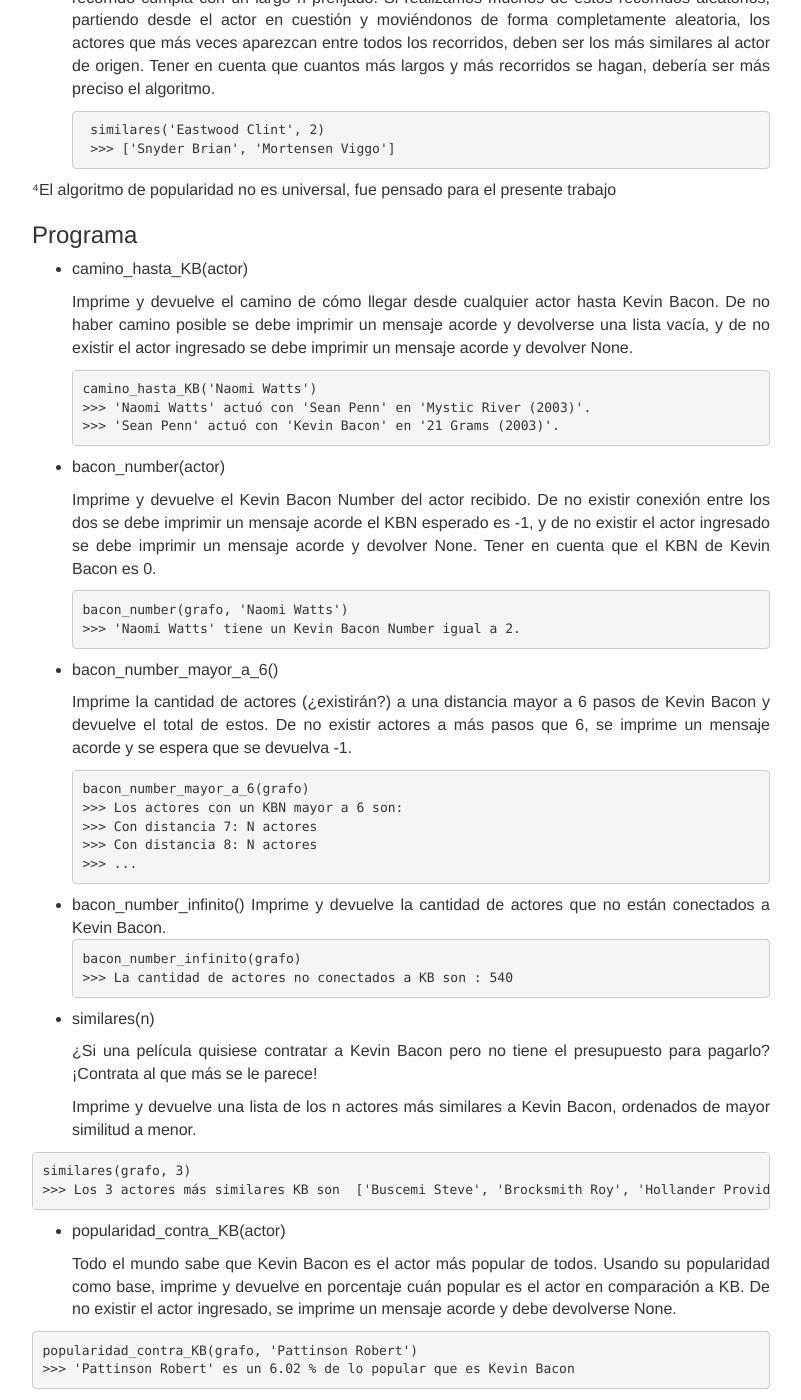
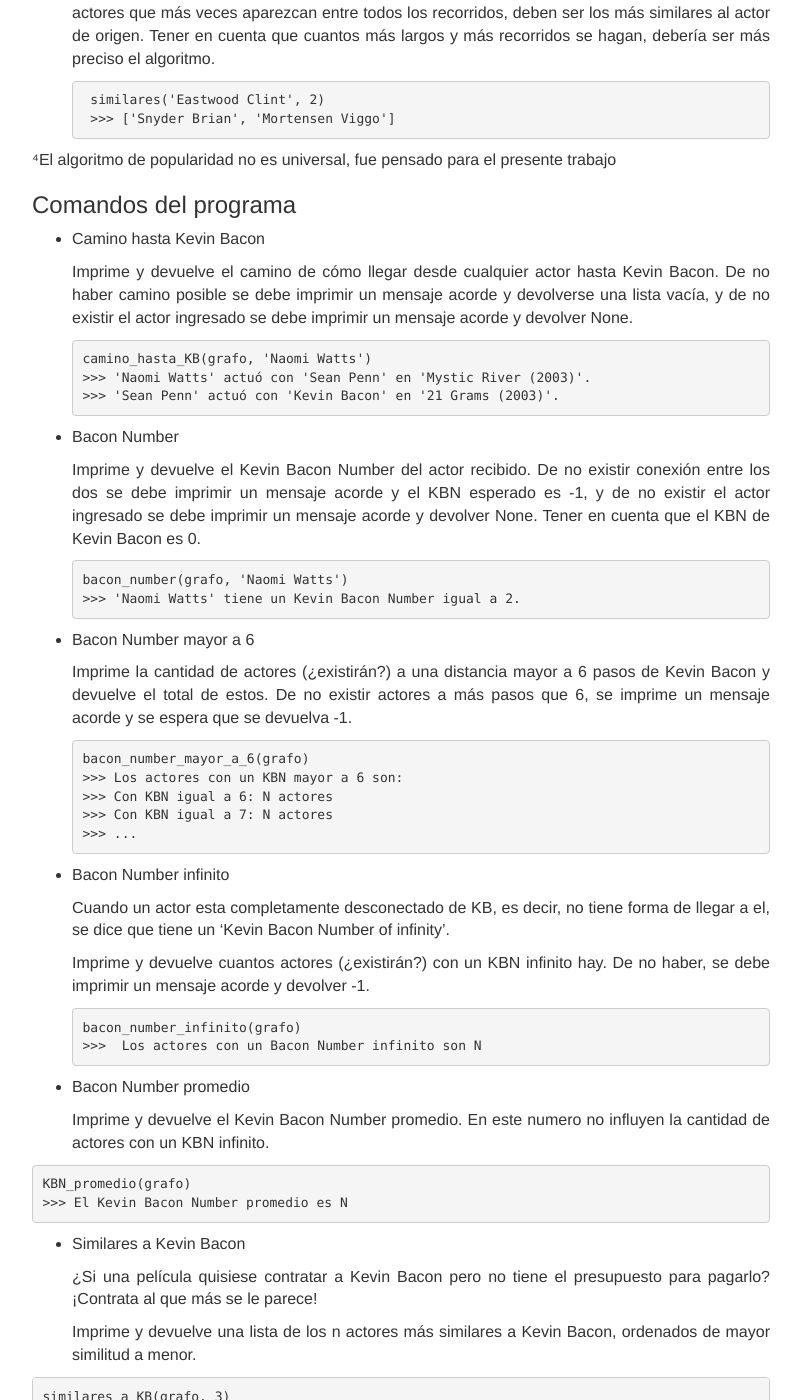
Before and after one commit to algoritmos-rw/algoritmos, a Jekyll site: the page built from static/tps/2017_2/tp3/index.md, in a window 1280 px wide and 1400 px high, scrolled down 3037 px. Shown: the whole window, without its empty margins (239-1040 px from the left). Built offline with Jekyll 4.4.1, drawn with Linux system fonts in a browser that asks for light colours; some of the changed text lies outside the part shown.

Commit message:
Post de publicacion y aclaracion de CLA de TP3

````diff
--- a/static/tps/2017_2/tp3/index.md
+++ b/static/tps/2017_2/tp3/index.md
@@ -58,15 +58,9 @@
 
 * El programa 'Seis grados de Kevin Bacon' que utilice tanto el TDA como la librería para poder implementar todo lo requerido poniendo el foco en Kevin Bacon.
 
-Los archivos entregados deben ser, por consiguiente:
+El programa a realizar debe recibir por parámetro y cargar en memoria al dataset (`$ ./kevinbacon actors.csv`) y luego solicitar el ingreso de comandos por entrada estándar, del estilo `comando "parametro"`. Notar que esto permite tener un archivo de instrucciones a ser ejecutadas (`cat comandos.txt | ./kevinbacon actors.csv`).
 
-* `grafo`.
-
-* `grafo_lib`, que deberá contener una función `generar_grafo(nombre_archivo)`.
-
-* `kevinbacon`, que deberá respetar los nombres y firmas de las funciones dadas en este enunciado.
-
-Para lograr esto, IMDB nos proporcionó² un sets de datos, [`actors.csv`](https://drive.google.com/drive/folders/0B2J1xTZnFQnBVnZzcF8xR3Z3SVE?usp=sharing) (**comma separated values**) con un total de 2.480.000 actores y actrices y 800.000 películas. Este archivo se va a usar para generar un grafo donde los vértices sean actores y las aristas sean las películas en las que hayan colaborado, así conectándolos. Cada linea de este archivo tiene el formato de `apellido nombre, pelicula1, pelicula2, pelicula3, ...` Por ejemplo:
+Para lograr esto, IMDB nos proporcionó² un sets de datos, [`actors.csv`](https://drive.google.com/drive/folders/0B2J1xTZnFQnBVnZzcF8xR3Z3SVE?usp=sharing) (**comma separated values**) con un total de 2.480.000 actores y actrices y 800.000 películas. Este archivo se va a usar para generar un grafo donde los vértices sean actores y las aristas sean las películas en las que hayan colaborado, así conectándolos. Los demás algoritmos y recorridos trabajaran directamente usando las primitivas de este TDA. Cada linea de este archivo tiene el formato de `apellido nombre, pelicula1, pelicula2, pelicula3, ...` Por ejemplo:
 
 ```
 Bacon Kevin,A Few Good Men (1992),A Little Vicious (1991),Animal House (1978),Apollo 13 (1995/I),Balto (1995),Beauty Shop (2005),Beyond All Boundaries (2009),Black Mass (2015),Cavedweller (2004),Cop Car (2015),Crazy Stupid Love (2011),Criminal Law (1988),Death Sentence (2007),Digging to China (1997),Diner (1982),Elephant White (2011),End of the Line (1987),Enormous Changes at the Last Minute (1983),Flatliners (1990),Footloose (1984),Forty Deuce (1982),Friday the 13th (1980),Frost/Nixon (2008),He Said She Said (1991),Hero at Large (1980),Hollow Man (2000),Jayne Mansfields Car (2012),JFK (1991),Lemon Sky (1988),Loverboy (2005),Murder in the First (1995),My Dog Skip (2000),My One and Only (2009),Mystic River (2003),New York Skyride (1994),Only When I Laugh (1981),Patriots Day (2016),Picture Perfect (1997),Pyrates (1991),Queens Logic (1991),Quicksilver (1986),RIPD (2013),Rails & Ties (2007),Saving Angelo (2007),Shes Having a Baby (1988),Sleepers (1996),Starting Over (1979),Stir of Echoes (1999),Super (2010/I),Telling Lies in America (1997),The Air I Breathe (2007),The Air Up There (1994),The Big Green (2014),The Big Picture (1989),The Darkness (2016/I),The Making of Apollo 13 (1995),The River Wild (1994),The Woodsman (2004),These Vagabond Shoes (2009),Tough Day (2014),Trapped (2002/I),Tremors (1990),Where the Truth Lies (2005),White Water Summer (1987),Wild Things (1998),X First Class (2011)
@@ -75,7 +69,6 @@
 Siendo que `actors.csv` es muy pesado, un archivo de prueba más ligero, `test.csv`, también es proporcionado para probar resultados localmente. Este contiene lineas del archivo original escogidas al azar, más la linea de Kevin Bacon.
 
 ²Las bases de datos de IMDB eran un poco más confusas que las proporcionadas. Si quieren ver cómo se trabajo con el archivo original ir [acá.](https://github.com/FdelMazo/IMDBtoCSV/blob/master/)
-
 
 ### Primitivas del grafo
 
@@ -128,75 +121,79 @@
 ⁴El algoritmo de popularidad no es universal, fue pensado para el presente trabajo
 
 
-### Programa
+### Comandos del programa
 
-* camino_hasta_KB(actor)
+* Camino hasta Kevin Bacon
 
     Imprime y devuelve el camino de cómo llegar desde cualquier actor hasta Kevin Bacon. De no haber camino posible se debe imprimir un mensaje acorde y devolverse una lista vacía, y de no existir el actor ingresado se debe imprimir un mensaje acorde y devolver None.
 ```
-camino_hasta_KB('Naomi Watts')
+camino_hasta_KB(grafo, 'Naomi Watts')
 >>> 'Naomi Watts' actuó con 'Sean Penn' en 'Mystic River (2003)'.
 >>> 'Sean Penn' actuó con 'Kevin Bacon' en '21 Grams (2003)'.
 ```
 
-* bacon_number(actor)
+* Bacon Number
 
-    Imprime y devuelve el Kevin Bacon Number del actor recibido. De no existir conexión entre los dos se debe imprimir un mensaje acorde  el KBN esperado es -1, y de no existir el actor ingresado se debe imprimir un mensaje acorde y devolver None. Tener en cuenta que el KBN de Kevin Bacon es 0.
+    Imprime y devuelve el Kevin Bacon Number del actor recibido. De no existir conexión entre los dos se debe imprimir un mensaje acorde y el KBN esperado es -1, y de no existir el actor ingresado se debe imprimir un mensaje acorde y devolver None. Tener en cuenta que el KBN de Kevin Bacon es 0.
 ```
 bacon_number(grafo, 'Naomi Watts')
 >>> 'Naomi Watts' tiene un Kevin Bacon Number igual a 2.
 ```
 
-* bacon_number_mayor_a_6()
+* Bacon Number mayor a 6
 
     Imprime la cantidad de actores (¿existirán?) a una distancia mayor a 6 pasos de Kevin Bacon y devuelve el total de estos. De no existir actores a más pasos que 6, se imprime un mensaje acorde y se espera que se devuelva -1.
 ```
 bacon_number_mayor_a_6(grafo)
 >>> Los actores con un KBN mayor a 6 son:
->>> Con distancia 7: N actores
->>> Con distancia 8: N actores
+>>> Con KBN igual a 6: N actores
+>>> Con KBN igual a 7: N actores
 >>> ...
 ```
-* bacon_number_infinito()
-    Imprime y devuelve la cantidad de actores que no están conectados a Kevin Bacon.
+
+* Bacon Number infinito
+
+	Cuando un actor esta completamente desconectado de KB, es decir, no tiene forma de llegar a el, se dice que tiene un 'Kevin Bacon Number of infinity'.
+
+	Imprime y devuelve cuantos actores (¿existirán?) con un KBN infinito hay. De no haber, se debe imprimir un mensaje acorde y devolver -1.
 ```
 bacon_number_infinito(grafo)
->>> La cantidad de actores no conectados a KB son : 540
+>>>  Los actores con un Bacon Number infinito son N
 ```
 
-* similares(n)
+* Bacon Number promedio
+
+    Imprime y devuelve el Kevin Bacon Number promedio. En este numero no influyen la cantidad de actores con un KBN infinito.
+
+```
+KBN_promedio(grafo)
+>>> El Kevin Bacon Number promedio es N
+```
+
+* Similares a Kevin Bacon
 
     ¿Si una película quisiese contratar a Kevin Bacon pero no tiene el presupuesto para pagarlo? ¡Contrata al que más se le parece!
 
     Imprime y devuelve una lista de los n actores más similares a Kevin Bacon, ordenados de mayor similitud a menor.
 
 ```
-similares(grafo, 3)
+similares_a_KB(grafo, 3)
 >>> Los 3 actores más similares KB son  ['Buscemi Steve', 'Brocksmith Roy', 'Hollander Providence']
 ```
 
-* popularidad_contra_KB(actor)
+* Popularidad contra Kevin Bacon
 
-    Todo el mundo sabe que Kevin Bacon es el actor más popular de todos. Usando su popularidad como base, imprime y devuelve en porcentaje cuán popular es el actor en comparación a KB. De no existir el actor ingresado, se imprime un mensaje acorde y debe devolverse None.
+    Todo el mundo sabe que Kevin Bacon es el actor más popular de todos. Usando su popularidad como base, imprime y devuelve en porcentaje cuán popular es el actor en comparación a KB. De no existir el actor ingresado, se debe imprimir un mensaje acorde y devolver None.
 
 ```
 popularidad_contra_KB(grafo, 'Pattinson Robert')
 >>> 'Pattinson Robert' es un 6.02 % de lo popular que es Kevin Bacon
 ```
 
-* KBN_promedio()
-
-    Imprime y devuelve el Kevin Bacon Number promedio.
-
-```
-KBN_promedio(grafo)
->>> El Kevin Bacon Number promedio es 3.156346264631298
-```
-
 * Estadísticas³:
 
-    1. cantidad_peliculas(): Imprime y devuelve la cantidad de películas en el dataset.
-    1. cantidad_actores(): Imprime y devuelve la cantidad de actores en el dataset.
+    1. Cantidad de películas: Imprime y devuelve la cantidad de películas en el dataset.
+    1. Cantidad de actores: Imprime y devuelve la cantidad de actores en el dataset.
 
 ```
 cantidad_peliculas(grafo)
@@ -211,9 +208,10 @@
 
 Como última tarea, y con el proposito de darle un pequeño uso al programa realizado, dejamos está trivia (no obligatoría) para que puedan completar haciendo uso del progama:
 
-  * ¿Actuó algún famoso Argentino con Kevin Bacon?
-  * ¿ Actor argentino más popular con respecto a KB?
-  * ¿ Pudieron encontrar mejor resultados con otro actor distinto a KB? Osea, un actor que tal vez esté más unido a los demás, y tenga menos actores con los que no se pueda conectar.
+  * ¿Hay algun actor argentino con un KBN infinito?
+  * ¿Cuál es el actor argentino más popular con respecto a KB?
+  * ¿Cuál es el actor argentino más similar a KB?
+  * ¿Hay algun actor 'mejor' que Kevin Bacon para realizar este trabajo? Es decir, ¿hay algun actor más popular? ¿con más conexiones?
 
 # Anexo: Links y más
 
@@ -226,3 +224,11 @@
 # Criterios de aprobación
 
 El trabajo puede ser realizado en cualquier lenguaje de programación y se pide 3 archivos: grafo, librería de grafos de actores y programa de Kevin Bacon.
+
+De ser realizado en Python, los archivos entregados deben ser:
+
+* `grafo.py`.
+
+* `grafo_lib.py`, que deberá contener una función `generar_grafo(nombre_archivo)`.
+
+* `kevinbacon.py`, que deberá respetar los nombres y firmas de las funciones dadas en este enunciado.
````
